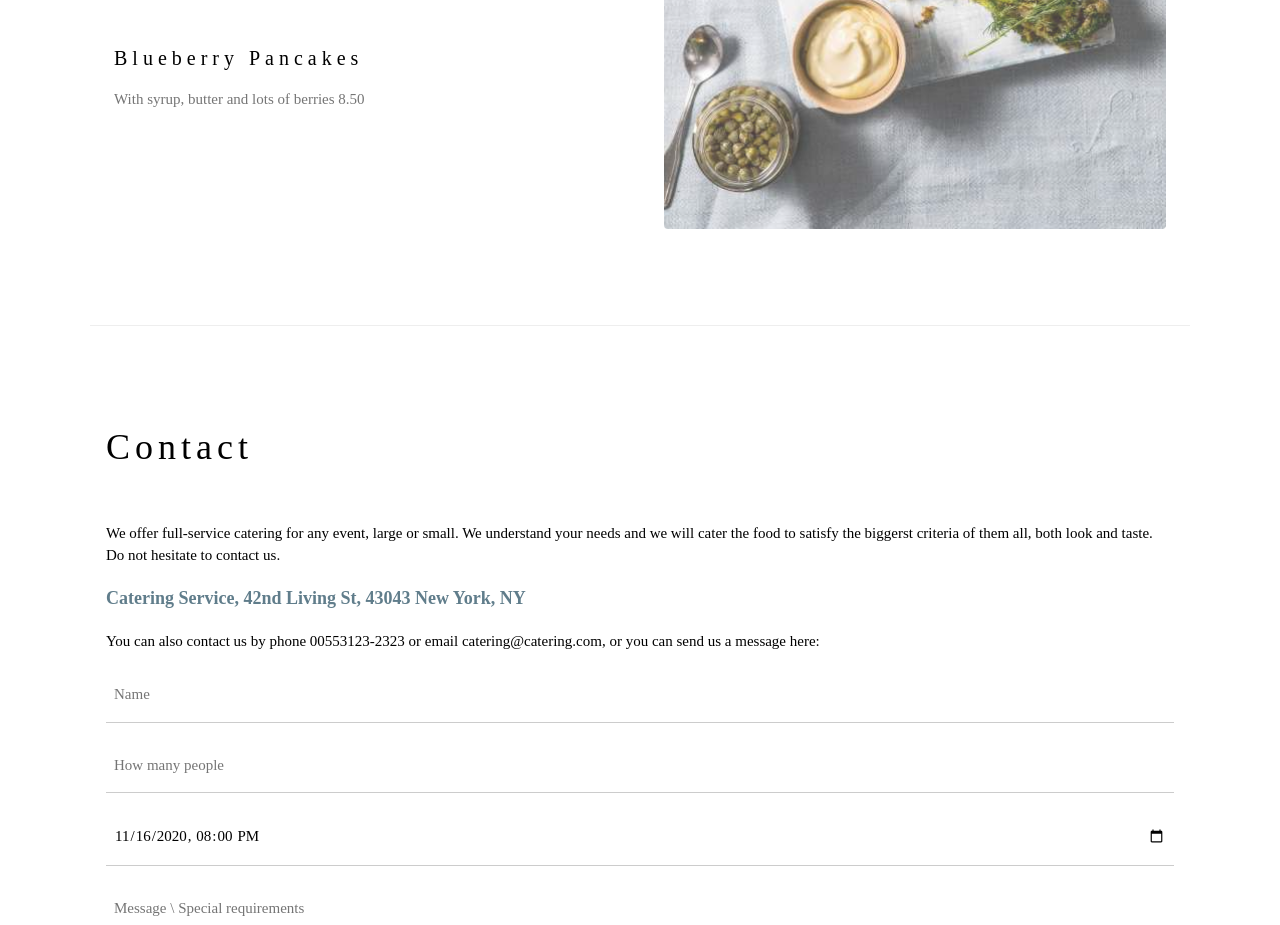
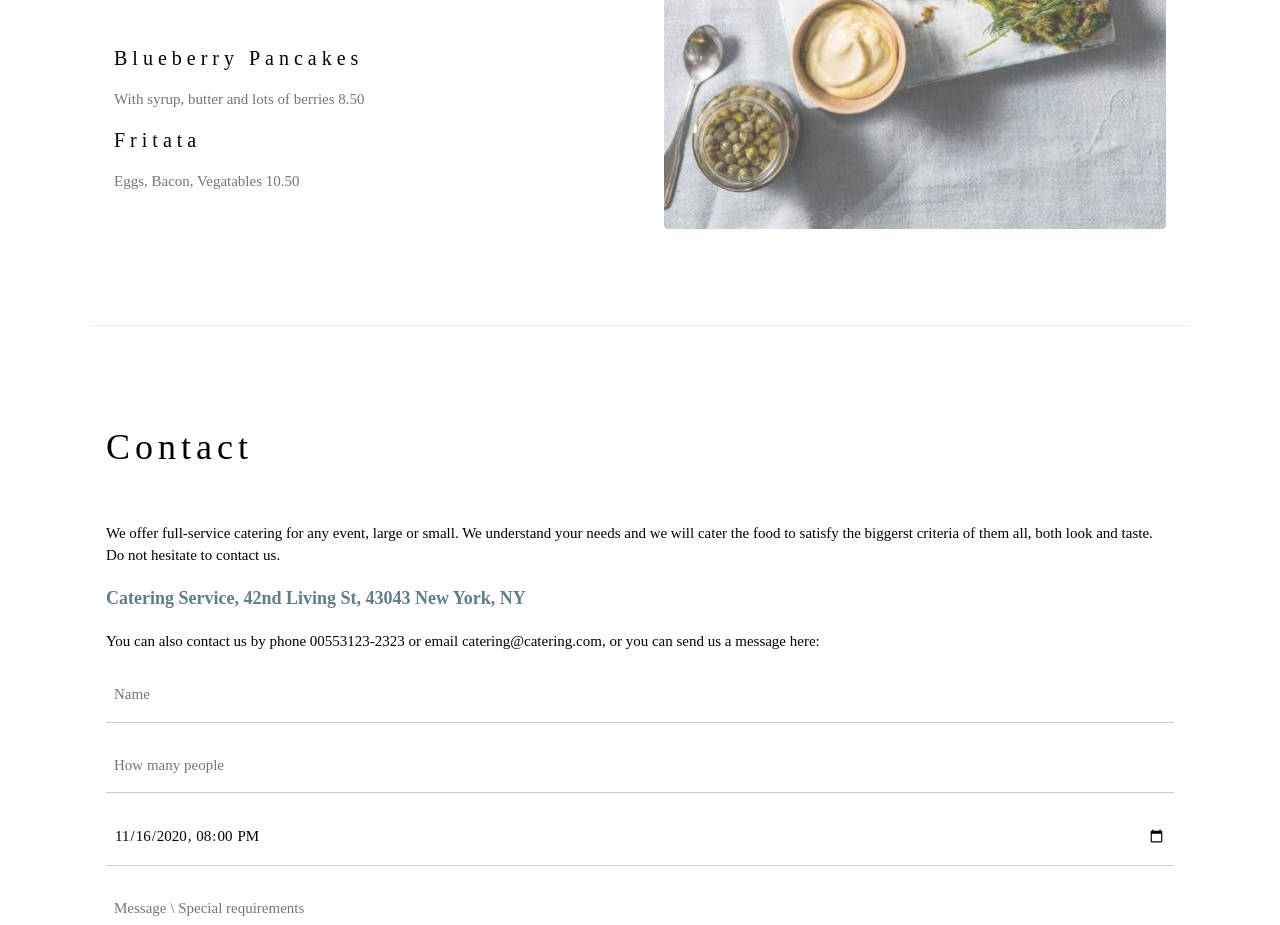
Before and after one commit to augustojoselg/mywebsite, a plain HTML site: page index.html in a window 1280 px wide. Shown: the part 2060-2985 px from the top of the page. Drawn offline with nearby package versions, Linux system fonts and the light colour scheme.

Commit message:
Adicionado novo item Fritatta no menu

```diff
--- a/index.html
+++ b/index.html
@@ -73,6 +73,10 @@ h1, h2, h3, h4, h5, h6 {
 
       <h4>Blueberry Pancakes</h4>
       <p class="w3-text-grey">With syrup, butter and lots of berries 8.50</p>
+
+      <h4>Fritata</h4>
+      <p class="w3-text-grey">Eggs, Bacon, Vegatables 10.50</p>
+
     </div>
 
     <div class="w3-col l6 w3-padding-large">
```
